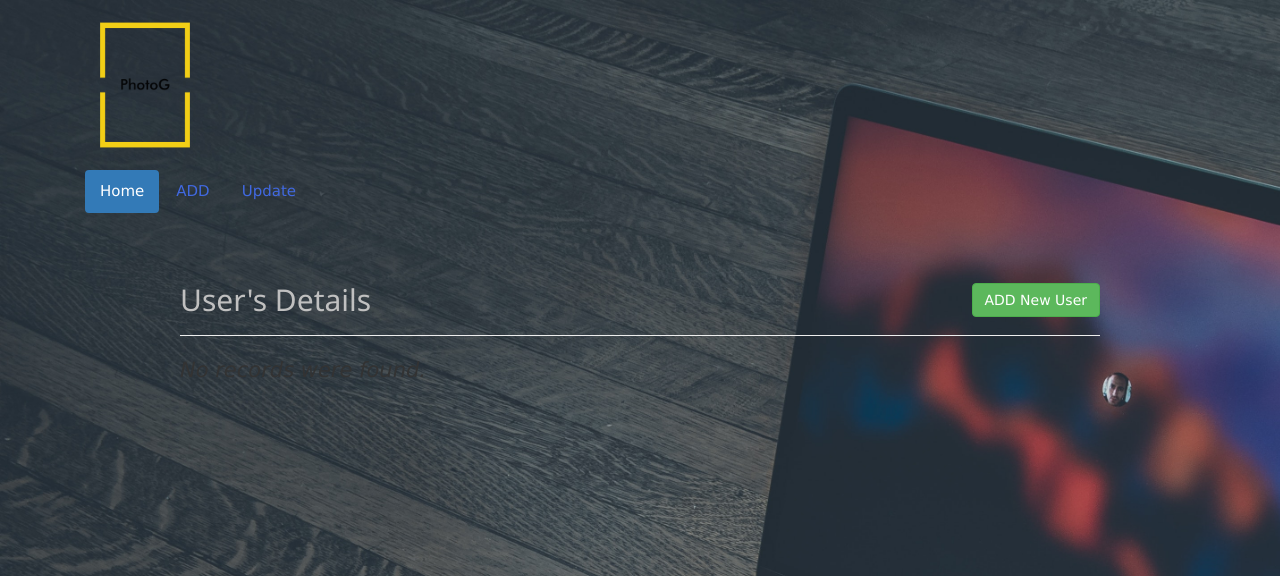
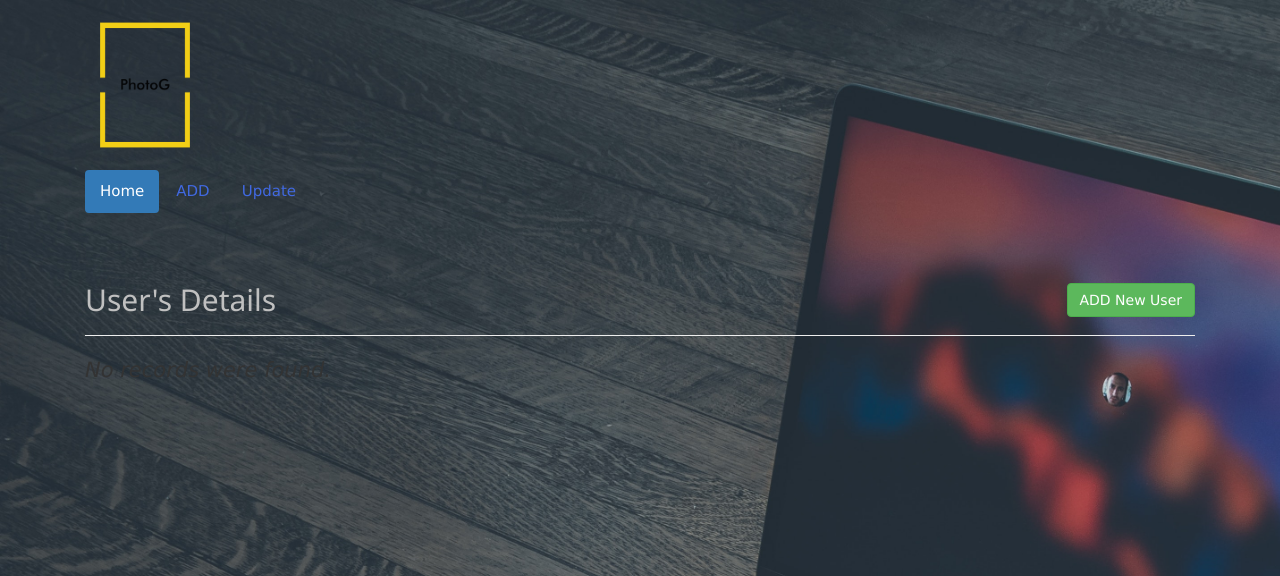
Before and after one commit to Usama868/CRUD, a PHP site: page / in a window 1280 px wide. Shown: the top 576 px of the page. Run offline with PHP 8.4, Linux system fonts and the light colour scheme; data that the repository does not hold is empty.

Commit message:
Merge origin/master
Conflicts:
	db-connect.php

```diff
--- a/index.php
+++ b/index.php
@@ -24,7 +24,8 @@
         </div>
     <style type="text/css">
         .wrapper{
-            width: 950px;
+            width: auto;
+            max-width: 100%;
             margin: 0 auto;
         }
         .page-header h2{
@@ -41,7 +42,7 @@
     </script>
 
 </head>
-<body class="container" style= "background-image:url('images/abstract-art2 (2).jpg'); background-repeat: repeat-y; background-size: cover;">
+<body class="container" style= "background-image:url('images/abstract-art2 (2).jpg'); background-repeat: repeat; background-size: cover;">
     <nav class="col-md-6 navmargin">
 
             <div class="">
--- a/read.php
+++ b/read.php
@@ -79,7 +79,7 @@ if(isset($_GET["id"]) && !empty(trim($_GET["id"]))){
     <link rel="stylesheet" href="https://maxcdn.bootstrapcdn.com/bootstrap/3.3.7/css/bootstrap.css">
     <style type="text/css">
         .wrapper{
-            width: 700px;
+            width: auto;
             margin: 0 auto;
         }
     </style>
@@ -102,7 +102,7 @@ if(isset($_GET["id"]) && !empty(trim($_GET["id"]))){
             <div class="row">
                 <div class="col-md-12">
                     <div class="page-header">
-                        <h1 style="color:black; background-color: sandybrown;"><i>View Record</i></h1>
+                        <h1 style="color:black; background-color: sandybrown; text-align: center;"><i>View Record</i></h1>
                     </div>
                     <div class="form-group"style="font-size:25px;">
                         <label style="color:dodgerblue">Name</label>
```
